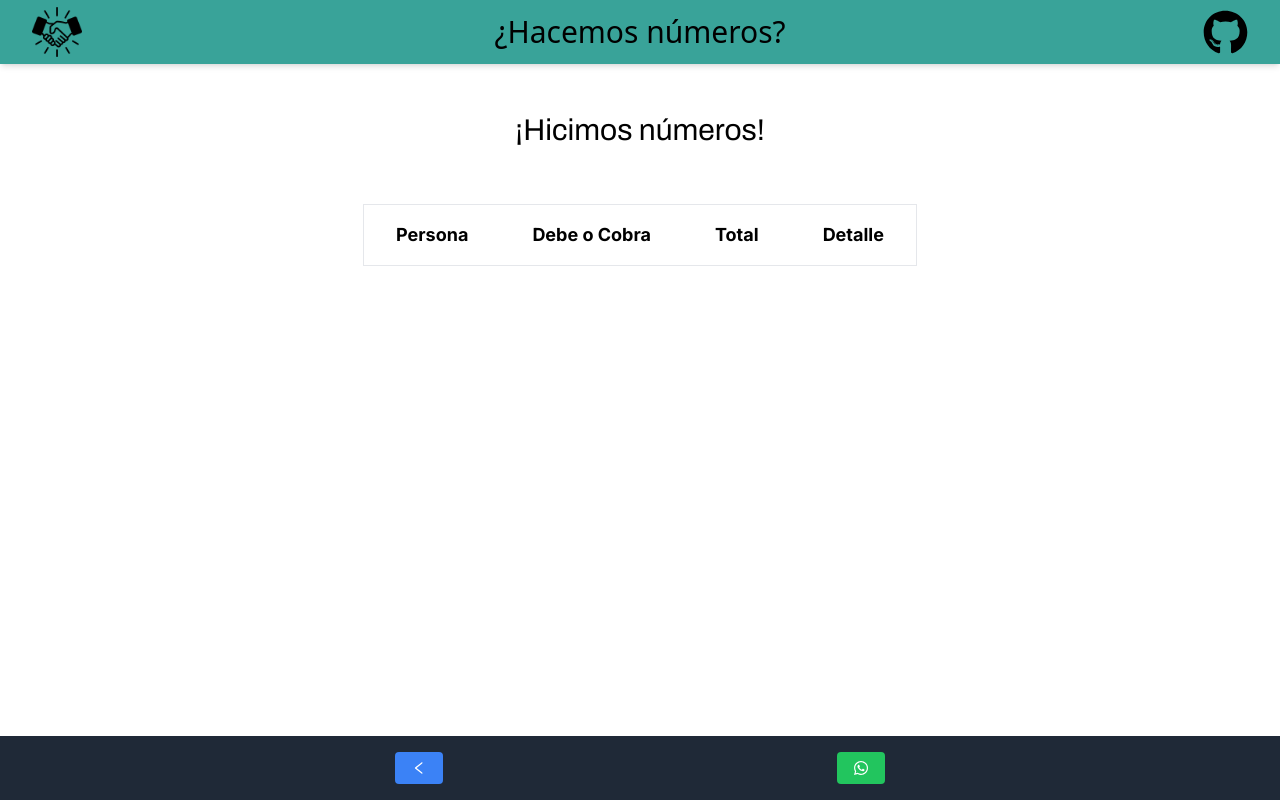
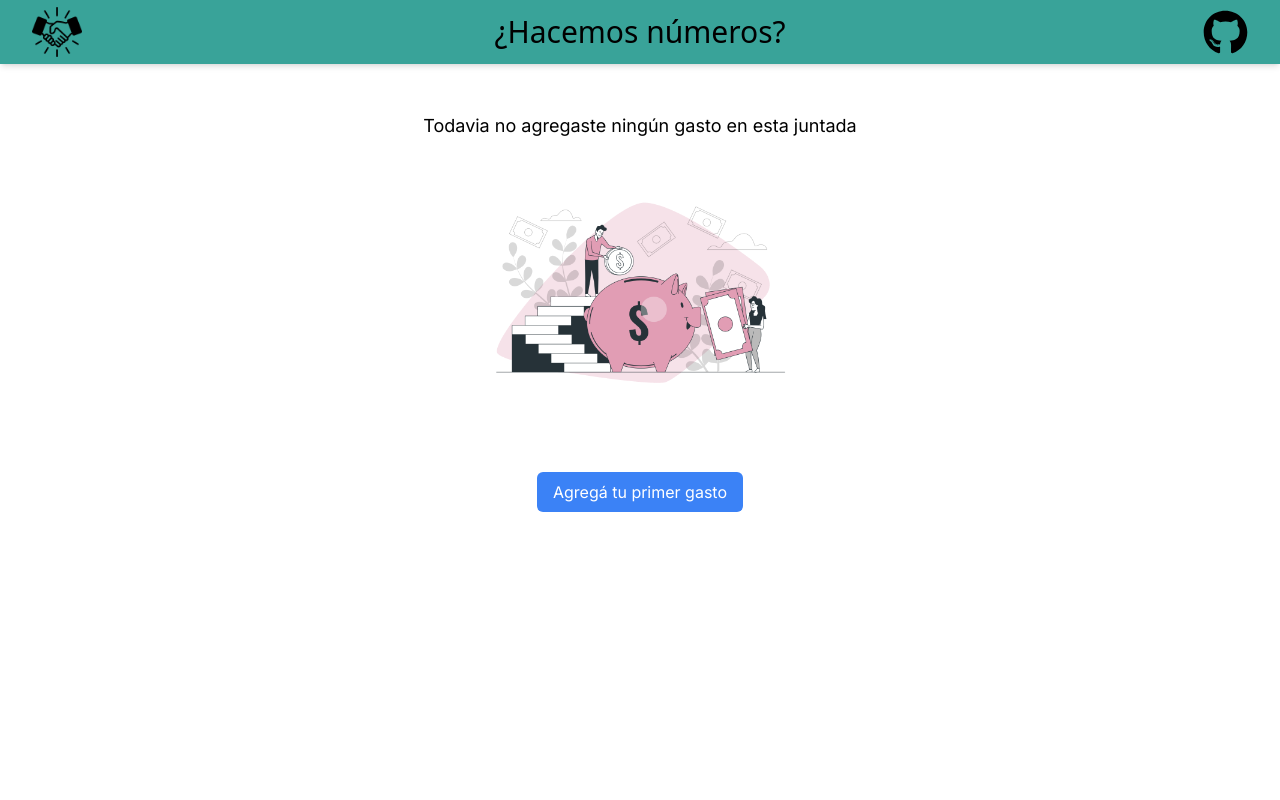
Before and after one commit to efahnle/hacemosnumeros, a Next.js app: page /results/1 in a window 1280 px wide. Built offline with nearby package versions, Linux system fonts and the light colour scheme.

Commit message:
Add an empty state when there's no expenses or results

```diff
--- /dev/null
+++ b/app/components/EmptyStateComponent.tsx
@@ -0,0 +1,25 @@
+import EmptyStateExpenses from "@/app/ui/images/empty-state-expenses.png";
+import Image from "next/image";
+
+
+const EmptyStateComponent = ({ onCreateNew }: { onCreateNew: () => void }) => {
+    return (
+        <div className="text-center">
+            <p className="text-lg mt-8">Todavia no agregaste ningún gasto en esta juntada </p>
+            <div  className="flex items-center justify-center object-center ">
+                <Image
+                    src={EmptyStateExpenses}
+                    alt="Picture of freepik"
+                    width={300}
+                    height={300}
+                />
+            </div>
+
+            <button onClick={onCreateNew} className="mt-8 px-4 py-2 bg-blue-500 text-white rounded-md">
+                Agregá tu primer gasto
+            </button>
+        </div>
+    );
+};
+
+export default EmptyStateComponent;
--- a/app/components/ExpensesTable.tsx
+++ b/app/components/ExpensesTable.tsx
@@ -6,7 +6,7 @@ import { AiOutlineEdit, AiOutlineDelete } from 'react-icons/ai';
 import { Group } from '@/app/interfaces/Interfaces';
 
 interface ExpensesTableProps {
-  data: Group;
+  data: Group | null;
   onDelete: (id: number) => void;
   onModify: (id: number) => void;
 }
--- a/app/expenses/[group_id]/page.tsx
+++ b/app/expenses/[group_id]/page.tsx
@@ -9,12 +9,15 @@ import AddExpenseButton from '@/app/components/AddExpenseButton';
 import LoadingSpinner from '@/app/components/LoadingSpinner';
 import { getDataInIndex, deleteExpenseInGroup } from '@/app/lib/LocalStorageWrapper';
 import { Group } from '@/app/interfaces/Interfaces';
+import EmptyStateComponent from '@/app/components/EmptyStateComponent';
+
 
 const ExpensesDashboardPage = () => {
   const [loading, setLoading] = useState(false);
   const [groupData, setGroupData] = useState<Group | null>(null);
   const router = useRouter();
   const params = useParams<{ group_id: string }>();
+  console.log(groupData);
 
   // Fetch group data after component mounts (client-side only)
   useEffect(() => {
@@ -57,13 +60,13 @@ const ExpensesDashboardPage = () => {
           </h1>
 
           <div>
-            {groupData ? (
+          {(groupData?.expenses?.length ?? 0) > 0 ? (
               <>
                 <ExpensesTable data={groupData} onDelete={handleDelete} onModify={handleModify} />
                 <AddExpenseButton onButtonClick={handleButtonClick} />
               </>
             ) : (
-              <LoadingSpinner />
+              <EmptyStateComponent onCreateNew={() => router.push('/expenses/' + params['group_id'] + '/add-expense')} />
             )}
           </div>
           <ButtonBar onButtonClick={handleButtonClick} loading={loading} />
--- a/app/results/[group_id]/page.tsx
+++ b/app/results/[group_id]/page.tsx
@@ -8,6 +8,9 @@ import { archivo } from '@/app/ui/fonts';
 import calculateResults from '@/app/lib/ResultsAlgorithm';
 import { getExpensesFromGroup, getGroupNameInGroup } from '@/app/lib/LocalStorageWrapper';
 import { ExpenseItem } from '@/app/interfaces/Interfaces';
+import EmptyStateComponent from '@/app/components/EmptyStateComponent';
+
+
 
 const ResultsDashboardPage = () => {
   const router = useRouter();
@@ -49,11 +52,19 @@ const ResultsDashboardPage = () => {
 
   return (
     <main className="flex flex-col items-center px-8 py-20 min-w-32">
-      <h1 className={`${archivo.className} flex text-center break-normal mt-8 items-center text-2xl lg:text-3xl`}>
-        ¡Hicimos números!
-      </h1>
-      <ResultsTable debtMap={result} />
-      <ResultsBar onButtonClick={handleButtonClick} debtMap={result} groupName={groupName} />
+
+      {expenses.length > 0 ? (
+        <>
+          <h1 className={`${archivo.className} flex text-center break-normal mt-8 items-center text-2xl lg:text-3xl`}>
+            ¡Hicimos números!
+          </h1>
+          <ResultsTable debtMap={result} />
+          <ResultsBar onButtonClick={handleButtonClick} debtMap={result} groupName={groupName} />
+        </>
+      ) : (
+        <EmptyStateComponent onCreateNew={() => router.push('/expenses/' + params['group_id'] + '/add-expense')} />
+      )}
+
     </main>
   );
 };
```
Also changed, not shown: app/ui/images/empty-state-expenses.png (added).
